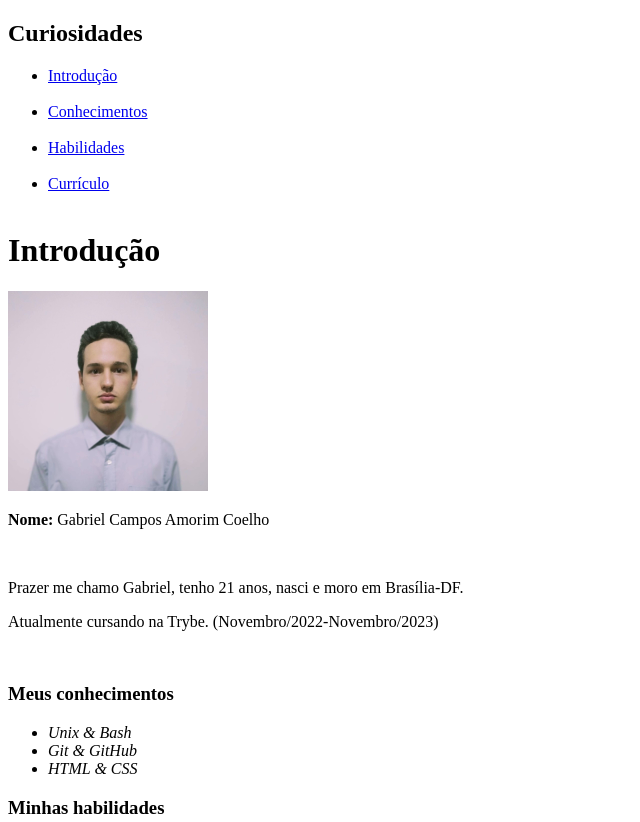
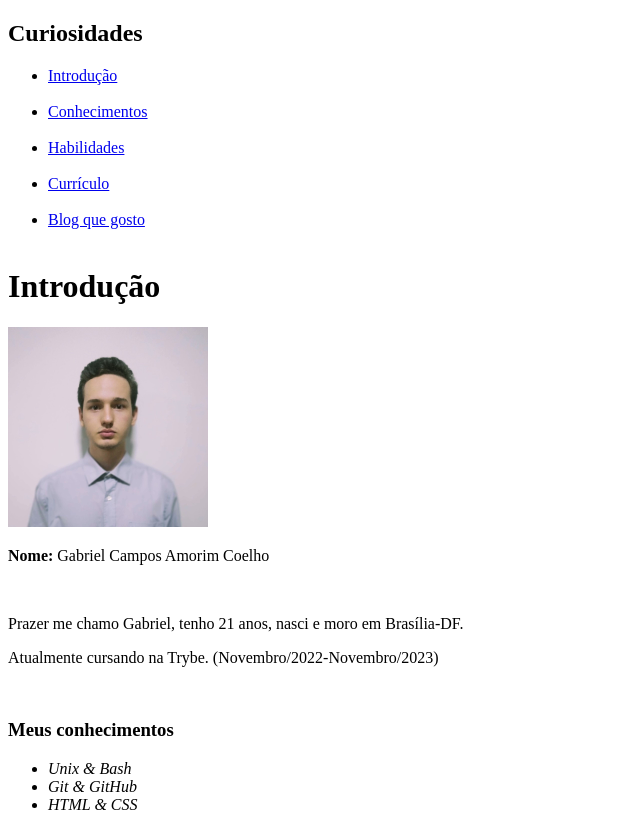
Before and after one commit to gabrielcampostrybe/gabrielcampostrybe.github.io, a plain HTML site: page index.html in a window 1280 px wide. Shown: the top 822 px of the page, without its empty margins (0-640 px from the left). Drawn offline with Linux system fonts and the light colour scheme.

Commit message:
blog added

```diff
--- a/index.html
+++ b/index.html
@@ -17,6 +17,8 @@
     <li><a href="#skills">Habilidades</a></li>
     <br>
     <li><a href="//www.betrybe.com/formacao" target="_blank">Currículo</a></li>
+    <br>
+    <li><a href="https://memetizando.com.br/" target="_blank">Blog que gosto</a></li>
     <br>
         </ul>
 
```
